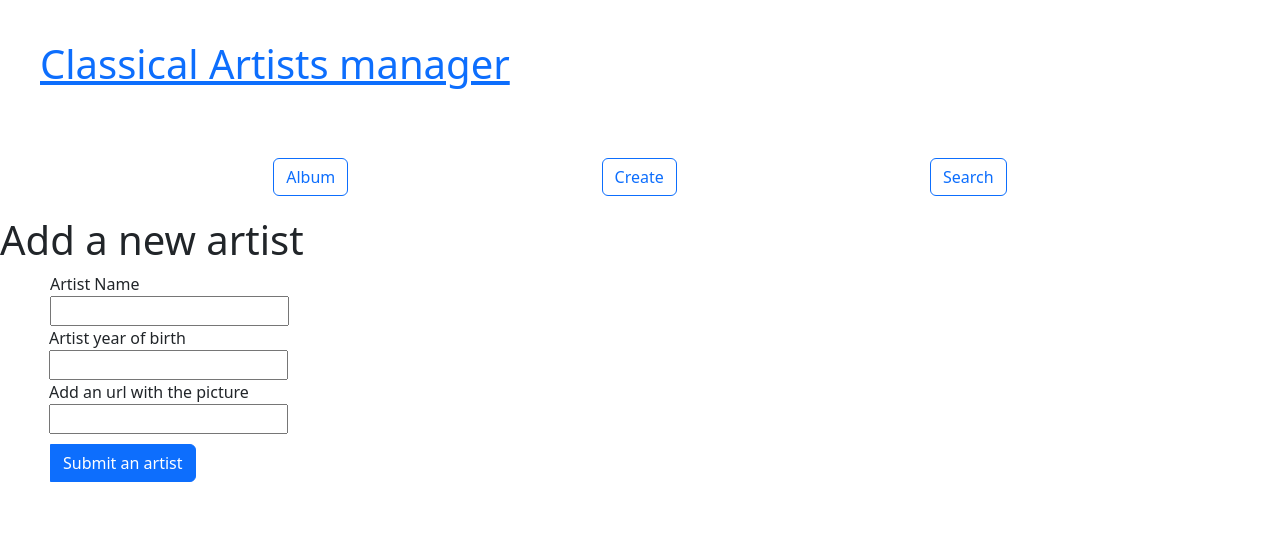
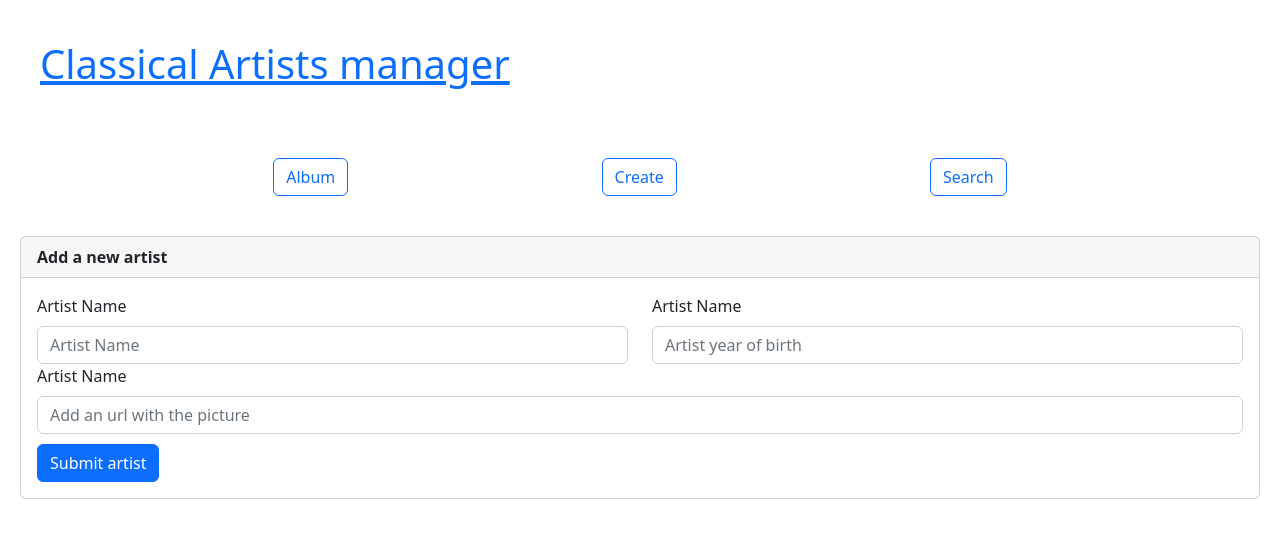
Before and after one commit to cnicolae94/artist-manager, a React (Create React App) app in the folder client/: page /create in a window 1280 px wide. Shown: the top 538 px of the page. Built offline with nearby package versions, Linux system fonts and the light colour scheme; no server answers.

Commit message:
search page and function implemented

```diff
--- a/client/src/components/artist-card/artist-card.component.jsx
+++ b/client/src/components/artist-card/artist-card.component.jsx
@@ -20,10 +20,10 @@ export const isUrlValid = (string) => {
 
 const ArtistCard = ({ artist }) => {
   const { setIsModalOpen } = useContext(ModalPopUpContext);
-  const { currentArtist, setCurrentArtist } = useContext(CurrentArtistContext);
-  const { isViewUpdateOpen, setIsViewUpdateOpen } =
-    useContext(ViewUpdateContext);
+  const { setCurrentArtist } = useContext(CurrentArtistContext);
+  const { setIsViewUpdateOpen } = useContext(ViewUpdateContext);
   const { artistDOB, artistId, artistImg, artistName } = artist;
+  const currentLocation = window.location;
 
   const navigate = useNavigate();
 
@@ -35,7 +35,7 @@ const ArtistCard = ({ artist }) => {
   const handleArtistUpdate = () => {
     window.scrollTo(0, 0);
     setCurrentArtist(artist);
-    setIsViewUpdateOpen((current) => !current);
+    setIsViewUpdateOpen(true);
   };
 
   const handleArtistDelete = () => {
@@ -48,6 +48,7 @@ const ArtistCard = ({ artist }) => {
         .delete(deleteURL)
         .then((response) => {
           window.alert(response.data.message);
+          currentLocation.reload();
         })
         .catch((error) => {
           window.alert(error.message + " CODE: " + error.code);
--- a/client/src/components/crud-forms/_form.styles.css
+++ b/client/src/components/crud-forms/_form.styles.css
@@ -21,3 +21,17 @@
   font-weight: normal;
   display: table-cell;
 }
+
+.btn-row {
+  display: flex;
+  justify-content: space-between;
+}
+
+.btn-search-1 {
+  margin: 10px !important;
+  max-width: 200px;
+}
+.btn-search-2 {
+  margin: 10px !important;
+  max-width: 200px;
+}
--- a/client/src/components/crud-forms/createitem-form.component.jsx
+++ b/client/src/components/crud-forms/createitem-form.component.jsx
@@ -10,10 +10,12 @@ import FormInput from "./_form-input.component";
 import axios from "axios";
 import { ToastContext } from "../../contexts/toast-context";
 import ToastMessage from "../toast/toast.component";
+import { Button, Card, Form } from "react-bootstrap";
 
 const CreateItemForm = () => {
   const [artist, setArtist] = useState({});
   const [message, setMessage] = useState("");
+  const currentLocation = window.location;
 
   const { setIsSnbOpen } = useContext(ToastContext);
 
@@ -34,49 +36,57 @@ const CreateItemForm = () => {
         setIsSnbOpen(true);
       });
     window.alert("The artist has been registered.");
-    window.reload();
+    currentLocation.reload();
     setArtist({});
   };
 
   return (
-    <>
-      <h1 className="create-header">{createText}</h1>
-      <div className="create-item-wrapper">
-        <>
-          <form className="input-group">
-            <FormInput
+    <Card>
+      <ToastMessage msg={message} />
+      <Card.Header>{createText}</Card.Header>
+      <Card.Body>
+        <Form>
+          <div className="row">
+            <Form.Group className="artist-name-create-input col">
+              <Form.Label>Artist Name</Form.Label>
+              <Form.Control
                 required
                 type="text"
-              displaytext={artistNameText}
+                placeholder={artistNameText}
                 name="artistName"
                 onChange={onChangeArtist}
               />
-            <FormInput
+            </Form.Group>
+            <Form.Group className="artist-name-create-input col">
+              <Form.Label>Artist Name</Form.Label>
+              <Form.Control
                 required
                 type="number"
-              displaytext={artistDOBText}
+                placeholder={artistDOBText}
                 name="artistDOB"
                 onChange={onChangeArtist}
               />
-            <FormInput
+            </Form.Group>
+          </div>
+          <Form.Group className="artist-name-create-input col">
+            <Form.Label>Artist Name</Form.Label>
+            <Form.Control
               optional="true"
-              type="text"
-              displaytext={artistURLText}
+              type="url"
+              placeholder={artistURLText}
               name="artistImg"
               onChange={onChangeArtist}
             />
-            <button
-              type="button"
+          </Form.Group>
+        </Form>
+        <Button
           className="btn btn-primary submit"
           onClick={() => handleArtistSubmit()}
         >
-              Submit an artist
-            </button>
-          </form>
-          <ToastMessage msg={message} />
-        </>
-      </div>
-    </>
+          Submit artist
+        </Button>
+      </Card.Body>
+    </Card>
   );
 };
 
--- a/client/src/components/crud-forms/searchitem-form.component.jsx
+++ b/client/src/components/crud-forms/searchitem-form.component.jsx
@@ -1,10 +1,19 @@
-import { Button, Card, Form } from "react-bootstrap";
+import { Button, Card, Form, Spinner } from "react-bootstrap";
 import "./_form.styles.css";
 import { useState } from "react";
+import axios from "axios";
+import ArtistCard from "../artist-card/artist-card.component";
+import PaintingCard from "../painting-card/painting-card.component";
+
+const urlArtistSearch = "http://localhost:8080/search-artists?name=";
+const urlPaintingSearch = "http://localhost:8080/search-paintings?name=";
 
 const SearchItemForm = () => {
   const [searchArtistTerm, setSearchArtistTerm] = useState("");
   const [searchPaintingTerm, setSearchPaintingTerm] = useState("");
+  const [isLoading, setIsLoading] = useState(false);
+  const [artists, setArtists] = useState([]);
+  const [paintings, setPaintings] = useState([]);
 
   const handleArtistInputChange = (event) => {
     setSearchArtistTerm(event.target.value);
@@ -14,9 +23,53 @@ const SearchItemForm = () => {
     setSearchPaintingTerm(event.target.value);
   };
 
-  const handleFetch = () => {};
+  // console.log(searchArtistTerm);
+  // console.log(searchPaintingTerm);
+
+  const handleFetchArtists = async () => {
+    try {
+      setSearchPaintingTerm("");
+      setPaintings([]);
+      setIsLoading(true);
+      const axiosArtistUrl = `${urlArtistSearch}${searchArtistTerm}`;
+      const response = await axios.get(axiosArtistUrl);
+      setArtists(response.data);
+      if (!artists) {
+        window.alert("No artists matched in the databse. Please try again.");
+        setSearchArtistTerm("");
+      }
+      setSearchArtistTerm("");
+      setIsLoading(false);
+    } catch (error) {
+      window.alert(error.message + " CODE: " + error.code);
+      setSearchArtistTerm("");
+      setIsLoading(false);
+    }
+  };
+
+  const handleFetchPaintings = async () => {
+    try {
+      setSearchArtistTerm("");
+      setArtists([]);
+      setIsLoading(true);
+      const axiosPaintingUrl = `${urlPaintingSearch}${searchPaintingTerm}`;
+      const response = await axios.get(axiosPaintingUrl);
+      setPaintings(response.data);
+      if (paintings.length === 0) {
+        window.alert("No paintings matched in the databse. Please try again.");
+        setSearchPaintingTerm("");
+      }
+      setSearchPaintingTerm("");
+      setIsLoading(false);
+    } catch (error) {
+      window.alert(error.message + " CODE: " + error.code);
+      setSearchPaintingTerm("");
+      setIsLoading(false);
+    }
+  };
 
   return (
+    <>
       <Card>
         <Card.Header>Search an artist or painting by name</Card.Header>
         <Card.Body>
@@ -26,6 +79,7 @@ const SearchItemForm = () => {
                 <Form.Label>Artist Search</Form.Label>
                 <Form.Control
                   value={searchArtistTerm}
+                  placeholder="Artist name goes here"
                   onChange={handleArtistInputChange}
                   name="searchArtistTerm"
                   type="text"
@@ -35,16 +89,37 @@ const SearchItemForm = () => {
                 <Form.Label>Painting Search</Form.Label>
                 <Form.Control
                   value={searchPaintingTerm}
+                  placeholder="Painting name goes here"
                   onChange={handlePaintingInputChange}
                   name="searchPaintingTerm"
                   type="text"
                 />
               </Form.Group>
             </div>
-          <Button className="col">Search</Button>
+            <div className="row btn-row">
+              <Button className="col btn-search-1" onClick={handleFetchArtists}>
+                Search artist
+              </Button>
+              <Button
+                className="col btn-search-2"
+                onClick={handleFetchPaintings}
+              >
+                Search painting
+              </Button>
+            </div>
           </Form>
         </Card.Body>
       </Card>
+      {artists
+        ? artists.map((artist) => (
+            <ArtistCard key={artist.artistId} artist={artist} />
+          ))
+        : null}
+      {paintings
+        ? paintings.map((painting) => <PaintingCard painting={painting} />)
+        : null}
+      {isLoading ? <Spinner /> : null}
+    </>
   );
 };
 export default SearchItemForm;
--- a/client/src/components/update-view-form/update-view-form.component.jsx
+++ b/client/src/components/update-view-form/update-view-form.component.jsx
@@ -11,6 +11,7 @@ const UpdateViewForm = ({ item }) => {
   const [message, setMessage] = useState("");
   const { setIsSnbOpen } = useContext(ToastContext);
   const { setIsViewUpdateOpen } = useContext(ViewUpdateContext);
+  const currentLocation = window.location;
   const headerText = "View item: ";
 
   const onChangeItem = (event) => {
@@ -40,6 +41,7 @@ const UpdateViewForm = ({ item }) => {
           console.log(message);
           setIsSnbOpen(true);
           window.alert("Artist updated");
+          currentLocation.reload();
           setIsViewUpdateOpen(false);
         })
         .catch((err) => {
@@ -62,6 +64,7 @@ const UpdateViewForm = ({ item }) => {
           setMessage(response.data.message);
           setIsSnbOpen(true);
           window.alert("Painting updated");
+          currentLocation.reload();
           setIsViewUpdateOpen(false);
         })
         .catch((err) => {
--- a/client/src/contexts/artists-context.jsx
+++ b/client/src/contexts/artists-context.jsx
@@ -21,8 +21,6 @@ export const ArtistProvider = ({ children }) => {
     return fetchArtists();
   });
 
-  console.log(artistList);
-
   return (
     <ArtistContext.Provider value={{ isLoading, artistList }}>
       {children}
--- a/client/src/contexts/paintings-context.jsx
+++ b/client/src/contexts/paintings-context.jsx
@@ -23,8 +23,6 @@ export const PaintingsProvider = ({ children }) => {
     return fetchAllPaintings();
   });
 
-  console.log(paintingsList);
-
   return (
     <PaintingsContext.Provider value={{ isLoading, paintingsList }}>
       {children}
--- a/client/src/index.css
+++ b/client/src/index.css
@@ -1,13 +1,17 @@
 body {
   margin: 0;
-  font-family: -apple-system, BlinkMacSystemFont, 'Segoe UI', 'Roboto', 'Oxygen',
-    'Ubuntu', 'Cantarell', 'Fira Sans', 'Droid Sans', 'Helvetica Neue',
+  font-family: -apple-system, BlinkMacSystemFont, "Segoe UI", "Roboto", "Oxygen",
+    "Ubuntu", "Cantarell", "Fira Sans", "Droid Sans", "Helvetica Neue",
     sans-serif;
   -webkit-font-smoothing: antialiased;
   -moz-osx-font-smoothing: grayscale;
 }
 
 code {
-  font-family: source-code-pro, Menlo, Monaco, Consolas, 'Courier New',
+  font-family: source-code-pro, Menlo, Monaco, Consolas, "Courier New",
     monospace;
 }
+
+.card-header {
+  font-weight: 700 !important;
+}
```
Also changed, not shown: 1 other file (tests, documents, lock files or other folders). Lines whose indentation alone changed are shown as unchanged.
